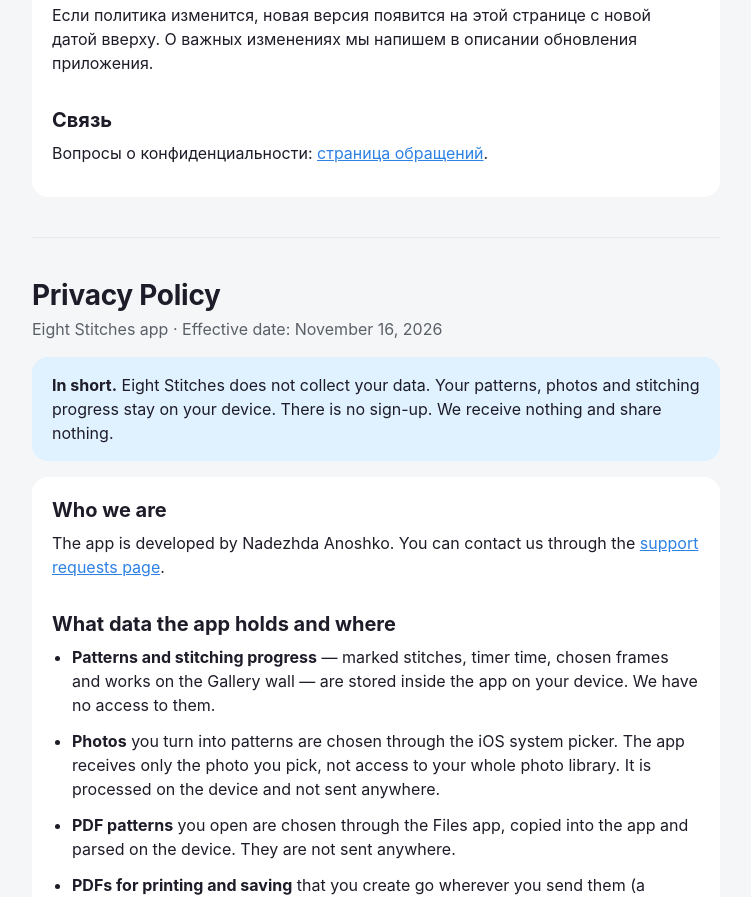
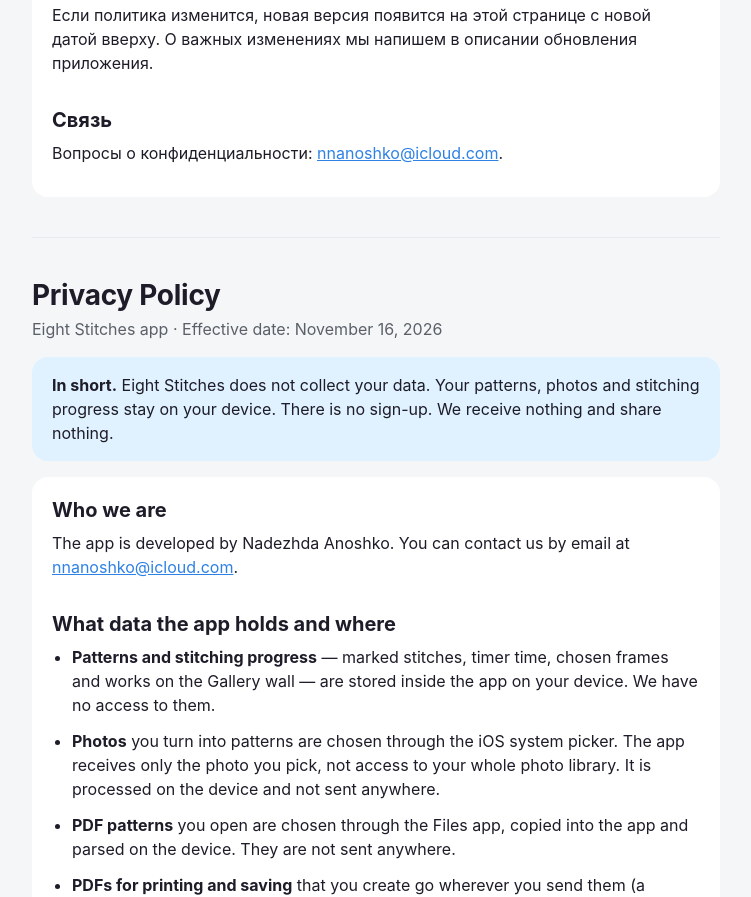
Before and after one commit to Ceecheek/eight-stitches, a plain HTML site: page privacy/index.html in a window 1280 px wide. Shown: the part 1903-2800 px from the top of the page, without its empty margins (264-1015 px from the left). Drawn offline with Linux system fonts and the light colour scheme.

Commit message:
Поддержка и политика: связь по почте nnanoshko@icloud.com вместо страницы обращений GitHub
Co-Authored-By: Claude Opus 5.5 <noreply@anthropic.com>

```diff
--- a/privacy/index.html
+++ b/privacy/index.html
@@ -22,7 +22,7 @@
 
 <div class="card">
 <h2>Кто мы</h2>
-<p>Разработчик приложения — Nadezhda Anoshko. Связаться с нами можно через <a href="https://github.com/Ceecheek/eight-stitches/issues">страницу обращений</a>.</p>
+<p>Разработчик приложения — Nadezhda Anoshko. Связаться с нами можно по почте <a href="mailto:nnanoshko@icloud.com">nnanoshko@icloud.com</a>.</p>
 
 <h2>Какие данные есть в приложении и где они хранятся</h2>
 <ul>
@@ -57,7 +57,7 @@
 <p>Если политика изменится, новая версия появится на этой странице с новой датой вверху. О важных изменениях мы напишем в описании обновления приложения.</p>
 
 <h2>Связь</h2>
-<p>Вопросы о конфиденциальности: <a href="https://github.com/Ceecheek/eight-stitches/issues">страница обращений</a>.</p>
+<p>Вопросы о конфиденциальности: <a href="mailto:nnanoshko@icloud.com">nnanoshko@icloud.com</a>.</p>
 </div>
 </section>
 
@@ -73,7 +73,7 @@
 
 <div class="card">
 <h2>Who we are</h2>
-<p>The app is developed by Nadezhda Anoshko. You can contact us through the <a href="https://github.com/Ceecheek/eight-stitches/issues">support requests page</a>.</p>
+<p>The app is developed by Nadezhda Anoshko. You can contact us by email at <a href="mailto:nnanoshko@icloud.com">nnanoshko@icloud.com</a>.</p>
 
 <h2>What data the app holds and where</h2>
 <ul>
@@ -108,7 +108,7 @@
 <p>If the policy changes, the new version will appear on this page with a new date at the top. We will mention important changes in the app update notes.</p>
 
 <h2>Contact</h2>
-<p>Privacy questions: <a href="https://github.com/Ceecheek/eight-stitches/issues">support requests page</a>.</p>
+<p>Privacy questions: <a href="mailto:nnanoshko@icloud.com">nnanoshko@icloud.com</a>.</p>
 </div>
 </section>
 </main>
```
Also changed, not shown: support/index.html (+2 -2 lines).
